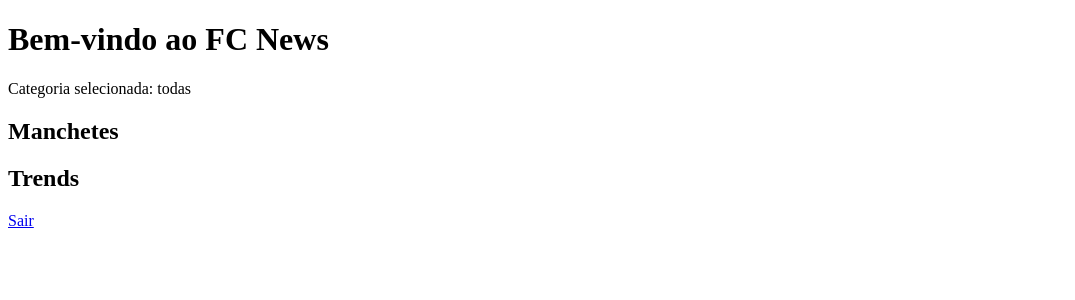
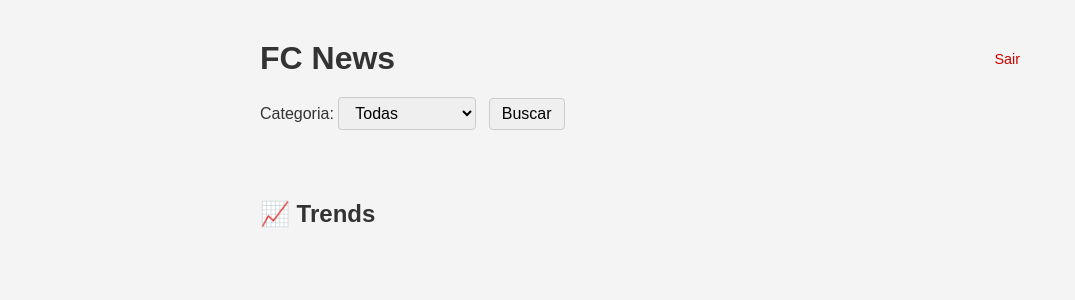
Before and after one commit to FCnews2000/fc_news_monitorado, a Flask app: template templates/index.html in a window 1280 px wide. Shown: the top 300 px of the page, without its empty margins (0-1075 px from the left). Run offline with Flask 3, Linux system fonts and the light colour scheme; the template is opened without the code that fills it, so the values that code supplies are empty.

Commit message:
Atualiza front-end: layout de cards e styles

```diff
--- /dev/null
+++ b/static/style.css
@@ -0,0 +1,112 @@
+/* static/style.css */
+
+* { box-sizing: border-box; margin:0; padding:0; }
+
+body {
+  font-family: Arial, sans-serif;
+  background: #f4f4f4;
+  color: #333;
+}
+
+.container {
+  max-width: 800px;
+  margin: 40px auto;
+  padding: 0 20px;
+}
+
+header {
+  display: flex;
+  justify-content: space-between;
+  align-items: center;
+  margin-bottom: 20px;
+}
+
+header h1 {
+  font-size: 2rem;
+}
+
+header .logout {
+  font-size: 0.9rem;
+  text-decoration: none;
+  color: #c00;
+}
+
+.category-form {
+  margin-bottom: 30px;
+}
+
+.category-form select,
+.category-form button {
+  padding: 6px 12px;
+  font-size: 1rem;
+  margin-right: 8px;
+  border: 1px solid #ccc;
+  border-radius: 4px;
+}
+
+.cards {
+  display: grid;
+  grid-template-columns: 1fr;
+  gap: 20px;
+}
+
+.card {
+  background: #fff;
+  border-radius: 8px;
+  box-shadow: 0 2px 6px rgba(0,0,0,0.1);
+  padding: 16px;
+}
+
+.card h2 {
+  margin-bottom: 12px;
+  font-size: 1.2rem;
+}
+
+.card a {
+  color: #007bff;
+  text-decoration: none;
+}
+
+.perspectives {
+  display: flex;
+  gap: 10px;
+}
+
+.capetinha,
+.anjinho {
+  flex: 1;
+  padding: 10px;
+  border-radius: 6px;
+}
+
+.capetinha {
+  background: #fdecea;
+  color: #a94442;
+}
+
+.anjinho {
+  background: #eaf6fd;
+  color: #31708f;
+}
+
+.trends {
+  margin-top: 40px;
+}
+
+.trends h2 {
+  margin-bottom: 10px;
+}
+
+.badges {
+  display: flex;
+  flex-wrap: wrap;
+  gap: 8px;
+}
+
+.badge {
+  background: #fff;
+  padding: 6px 10px;
+  border-radius: 20px;
+  box-shadow: 0 1px 4px rgba(0,0,0,0.1);
+  font-size: 0.9rem;
+}
--- a/templates/index.html
+++ b/templates/index.html
@@ -1,24 +1,56 @@
-<!doctype html>
+<!DOCTYPE html>
 <html lang="pt-BR">
 <head>
-  <meta charset="utf-8">
-  <title>FC News – Home</title>
+  <meta charset="UTF-8">
+  <title>FC News – Flip Coin News</title>
+  <link rel="stylesheet" href="{{ url_for('static', filename='style.css') }}">
 </head>
 <body>
-  <h1>Bem-vindo ao FC News</h1>
-  <p>Categoria selecionada: {{ selected or "todas" }}</p>
-  <h2>Manchetes</h2>
-  <ul>
-    {% for h in headlines %}
-      <li>{{ h.titulo }}</li>
-    {% endfor %}
-  </ul>
-  <h2>Trends</h2>
-  <ul>
-    {% for t in trends %}
-      <li>{{ t }}</li>
-    {% endfor %}
-  </ul>
-  <p><a href="{{ url_for('logout') }}">Sair</a></p>
+  <div class="container">
+    <header>
+      <h1>FC News</h1>
+      <a class="logout" href="{{ url_for('logout') }}">Sair</a>
+    </header>
+
+    <form class="category-form" method="POST">
+      <label for="category">Categoria:</label>
+      <select name="category" id="category">
+        <option value="" {% if not selected %}selected{% endif %}>Todas</option>
+        <option value="geral" {% if selected=='geral' %}selected{% endif %}>Geral</option>
+        <option value="economia" {% if selected=='economia' %}selected{% endif %}>Economia</option>
+        <option value="tecnologia" {% if selected=='tecnologia' %}selected{% endif %}>Tecnologia</option>
+        <option value="internacional" {% if selected=='internacional' %}selected{% endif %}>Internacional</option>
+      </select>
+      <button type="submit">Buscar</button>
+    </form>
+
+    <section class="cards">
+      {% for h in headlines %}
+      <div class="card">
+        <h2><a href="{{ h.link or '#' }}" target="_blank">{{ h.titulo }}</a></h2>
+        <div class="perspectives">
+          <div class="capetinha">
+            <h3>😈 Capetinha</h3>
+            <p>{{ h.capetinha }}</p>
+          </div>
+          <div class="anjinho">
+            <h3>😇 Anjinho</h3>
+            <p>{{ h.anjinho }}</p>
+          </div>
+        </div>
+      </div>
+      {% endfor %}
+    </section>
+
+    <section class="trends">
+      <h2>📈 Trends</h2>
+      <div class="badges">
+        {% for t in trends %}
+        <span class="badge">{{ t.termo }} ({{ t.pontuacao }})</span>
+        {% endfor %}
+      </div>
+    </section>
+
+  </div>
 </body>
 </html>
```
